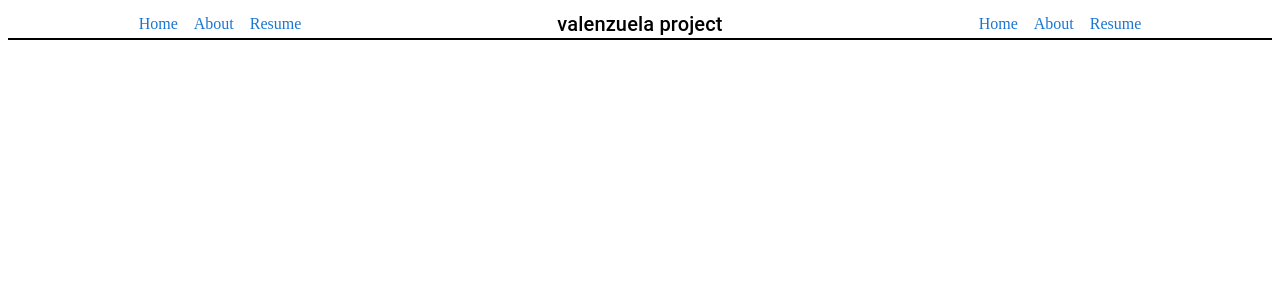
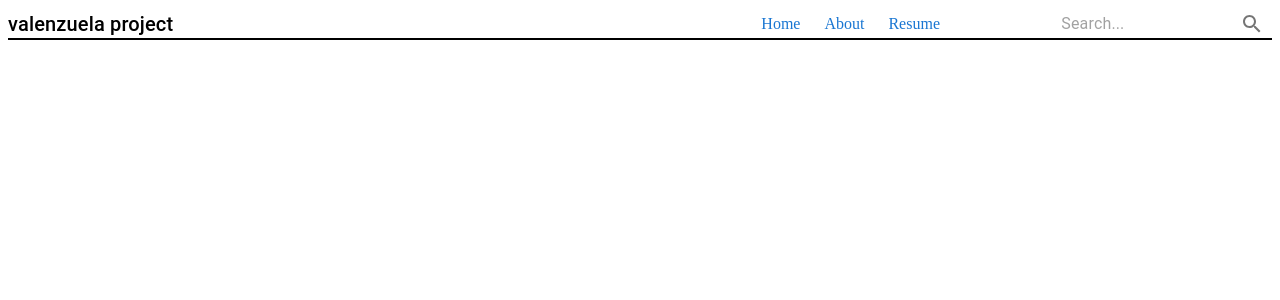
Before and after one commit to anthonyv449/personal-website, a React (Create React App) app in the folder host/: page / in a window 1280 px wide. Shown: the top 300 px of the page. Built offline with nearby package versions, Linux system fonts and the light colour scheme.

Commit message:
add icons, respectable design

```diff
--- a/host/src/Navbar.js
+++ b/host/src/Navbar.js
@@ -1,23 +1,33 @@
 import React from "react";
-import { Box, Grid2 as Grid, Link, Typography } from "@mui/material";
+import {
+  Box,
+  Grid2 as MuiGrid, // Or Grid2, depending on your MUI version
+  Link,
+  Typography,
+  IconButton,
+  TextField,
+  InputAdornment,
+} from "@mui/material";
+import SearchIcon from "@mui/icons-material/Search";
 import { Link as RouterLink } from "react-router-dom";
 
 function NavBar({ pages }) {
   return (
     <Box component="nav">
-      <Grid
+      <MuiGrid
         container
-        direction="row"
-        justifyContent="center" // Centers the entire row horizontally
         alignItems="center"
-        spacing={30}
         sx={{ borderBottom: "2px solid black", height: "2rem" }}
       >
-        <Grid
-          item
-          xs={4}
-          sx={{ display: "flex", alignItems: "center", gap: 2, paddingX: 2 }}
-        >
+        {/* Left Column */}
+        <MuiGrid size={6}>
+          <Typography variant="h6">valenzuela project</Typography>
+        </MuiGrid>
+
+        {/* Right (Longer) Column */}
+        <MuiGrid container size={4} alignItems="center" justifyContent="center">
+          {/* Use Box for horizontal spacing */}
+          <MuiGrid container alignItems="center" spacing={3}>
             {pages.map((page) => (
               <Link
                 key={page.id}
@@ -28,42 +38,24 @@ function NavBar({ pages }) {
                 {page.title}
               </Link>
             ))}
-        </Grid>
-
-        <Grid
-          item
-          xs={4}
-          sx={{
-            display: "flex",
-            alignItems: "center",
-            justifyContent: "center",
+          </MuiGrid>
+        </MuiGrid>
+        <MuiGrid size={2}>
+          <TextField
+            variant="standard"
+            placeholder="Search..."
+            slotProps={{
+              input: {
+                endAdornment: (
+                  <InputAdornment position="start">
+                    <SearchIcon />
+                  </InputAdornment>
+                ),
+              },
             }}
-        >
-          <Typography variant="h6">valenzuela project</Typography>
-        </Grid>
-        <Grid
-          item
-          xs={4}
-          sx={{
-            display: "flex",
-            alignItems: "center",
-            justifyContent: "flex-end",
-            gap: 2,
-            paddingX: 2,
-          }}
-        >
-          {pages.map((link) => (
-            <Link
-              key={link.id}
-              component={RouterLink}
-              to={link.path}
-              sx={{ textDecoration: "none" }}
-            >
-              {link.title}
-            </Link>
-          ))}
-        </Grid>
-      </Grid>
+          />
+        </MuiGrid>
+      </MuiGrid>
     </Box>
   );
 }
--- a/package.json
+++ b/package.json
@@ -16,6 +16,7 @@
   "dependencies": {
     "@emotion/react": "^11.14.0",
     "@emotion/styled": "^11.14.0",
+    "@mui/icons-material": "^6.4.1",
     "@mui/material": "^6.4.1",
     "inquirer": "^12.3.2",
     "lodash": "^4.17.21",
```
Lines whose indentation alone changed are shown as unchanged.
